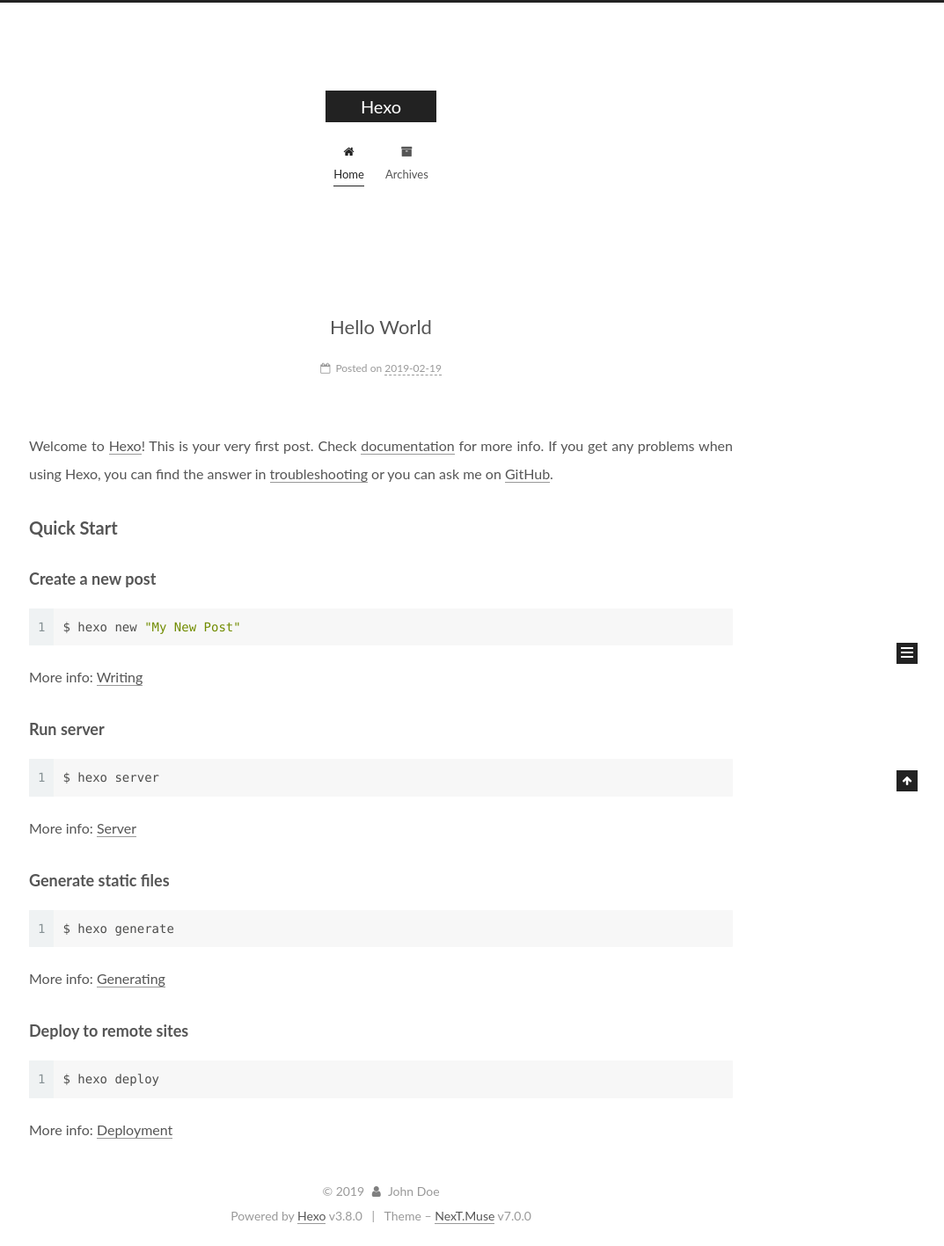
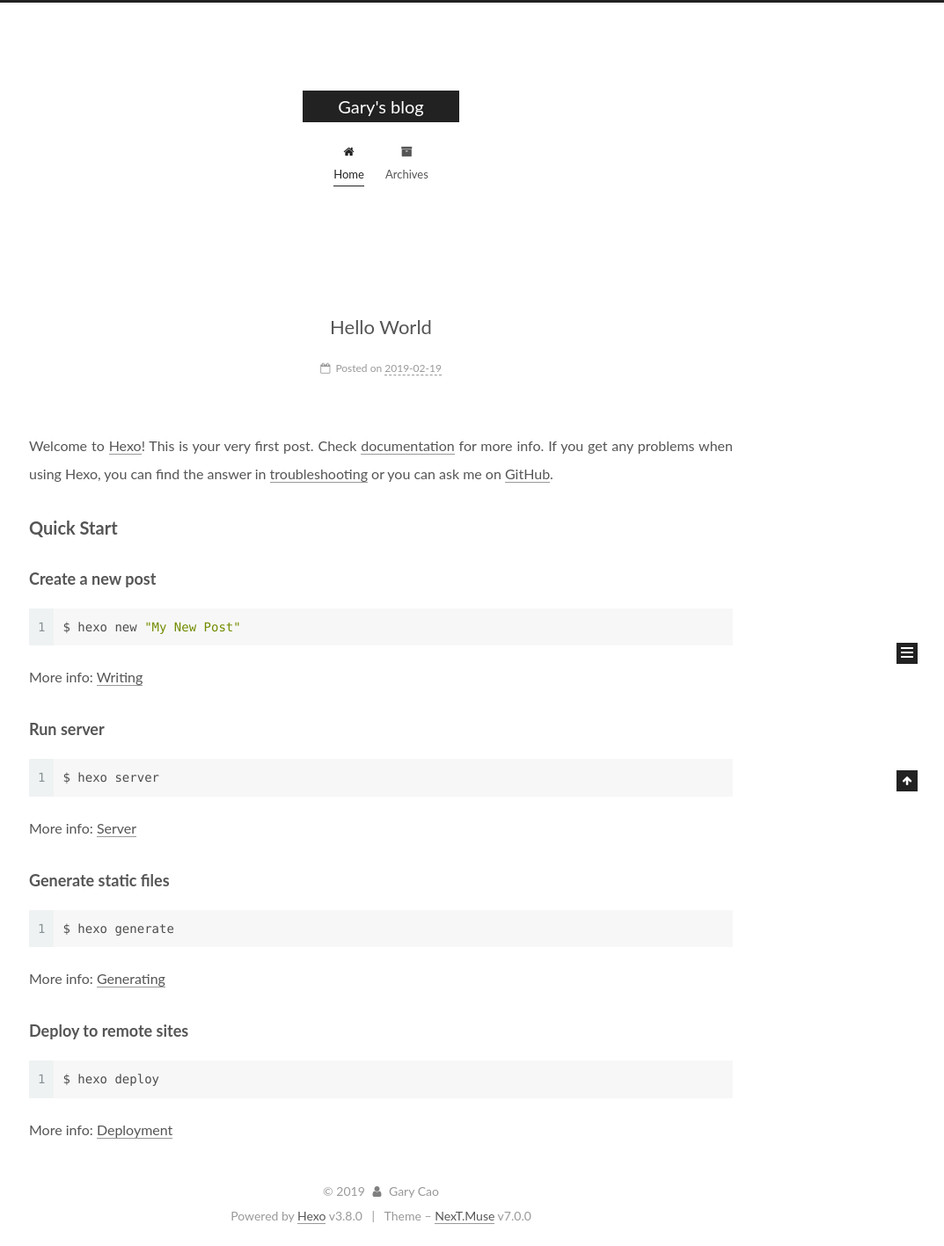
Before and after one commit to clf110510/clf110510.github.io, a plain HTML site: page index.html in a window 1280 px wide. Shown: the whole page at 88% size, without its empty margins (207-1280 px from the left). Drawn offline with Linux system fonts and the light colour scheme.

Commit message:
Site updated: 2019-02-19 23:55:33

```diff
--- a/css/main.css
+++ b/css/main.css
@@ -1891,7 +1891,7 @@ pre .javascript .function {
   width: 4px;
   height: 4px;
   border-radius: 50%;
-  background: #ffe747;
+  background: #b981ff;
 }
 .links-of-blogroll {
   font-size: 13px;
--- a/index.html
+++ b/index.html
@@ -97,12 +97,12 @@
 
 
   <meta property="og:type" content="website">
-<meta property="og:title" content="Hexo">
+<meta property="og:title" content="Gary&#39;s blog">
 <meta property="og:url" content="http://yoursite.com/index.html">
-<meta property="og:site_name" content="Hexo">
+<meta property="og:site_name" content="Gary&#39;s blog">
 <meta property="og:locale" content="default">
 <meta name="twitter:card" content="summary">
-<meta name="twitter:title" content="Hexo">
+<meta name="twitter:title" content="Gary&#39;s blog">
 
 
 
@@ -119,7 +119,7 @@
   };
 </script>
 
-  <title>Hexo</title>
+  <title>Gary's blog</title>
 
 
 
@@ -179,7 +179,7 @@
     <div class="custom-logo-site-title">
       <a href="/" class="brand" rel="start">
         <span class="logo-line-before"><i></i></span>
-        <span class="site-title">Hexo</span>
+        <span class="site-title">Gary's blog</span>
         <span class="logo-line-after"><i></i></span>
       </a>
     </div>
@@ -288,13 +288,13 @@
     <link itemprop="mainEntityOfPage" href="http://yoursite.com/2019/02/19/hello-world/">
 
     <span hidden itemprop="author" itemscope itemtype="http://schema.org/Person">
-      <meta itemprop="name" content="John Doe">
+      <meta itemprop="name" content="Gary Cao">
       <meta itemprop="description" content>
       <meta itemprop="image" content="/images/avatar.gif">
     </span>
 
     <span hidden itemprop="publisher" itemscope itemtype="http://schema.org/Organization">
-      <meta itemprop="name" content="Hexo">
+      <meta itemprop="name" content="Gary's blog">
     </span>
 
 
@@ -449,7 +449,7 @@
         <div class="site-overview">
           <div class="site-author motion-element" itemprop="author" itemscope itemtype="http://schema.org/Person">
 
-              <p class="site-author-name" itemprop="name">John Doe</p>
+              <p class="site-author-name" itemprop="name">Gary Cao</p>
               <p class="site-description motion-element" itemprop="description"></p>
           </div>
 
@@ -507,7 +507,7 @@
   <span class="with-love" id="animate">
     <i class="fa fa-user"></i>
   </span>
-  <span class="author" itemprop="copyrightHolder">John Doe</span>
+  <span class="author" itemprop="copyrightHolder">Gary Cao</span>
 
 
 
```
Also changed, not shown: 2019/02/19/hello-world/index.html (+7 -7 lines), archives/2019/02/index.html (+7 -7 lines), archives/2019/index.html (+7 -7 lines), archives/index.html (+7 -7 lines).
